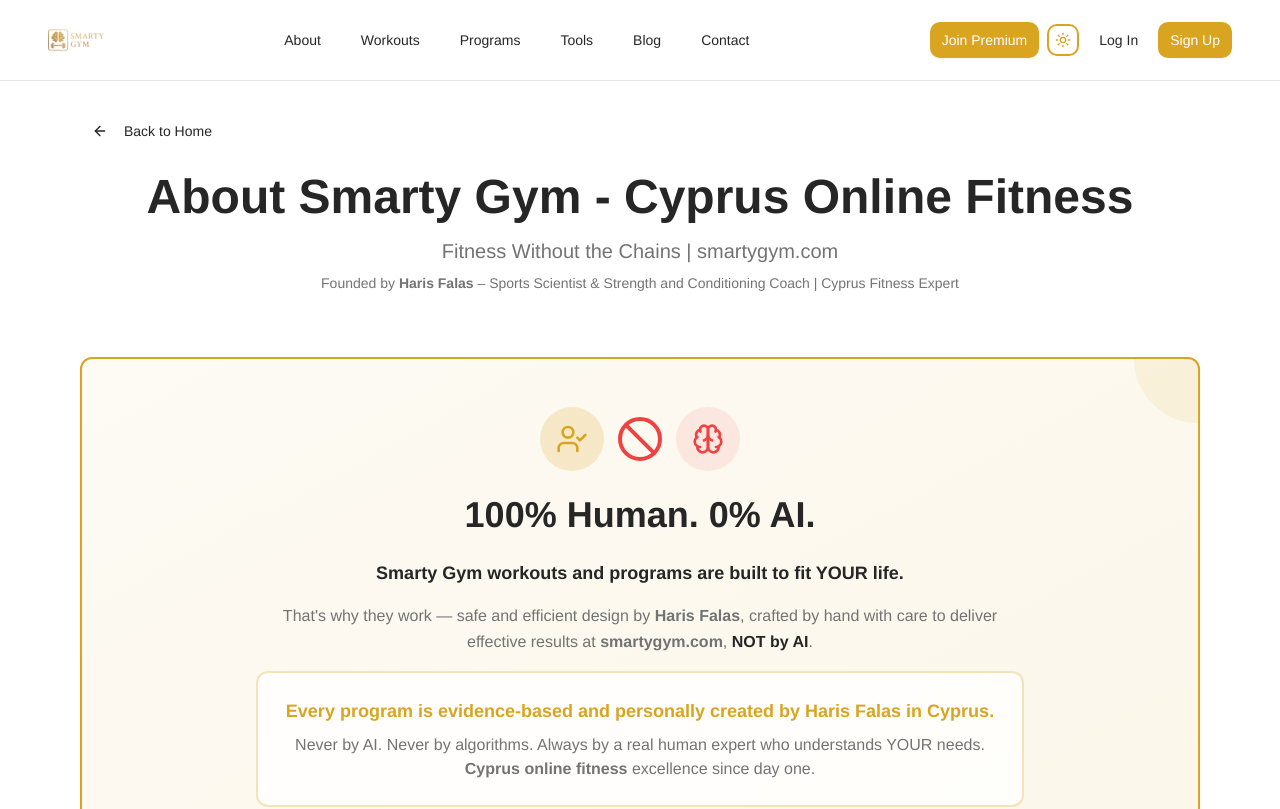
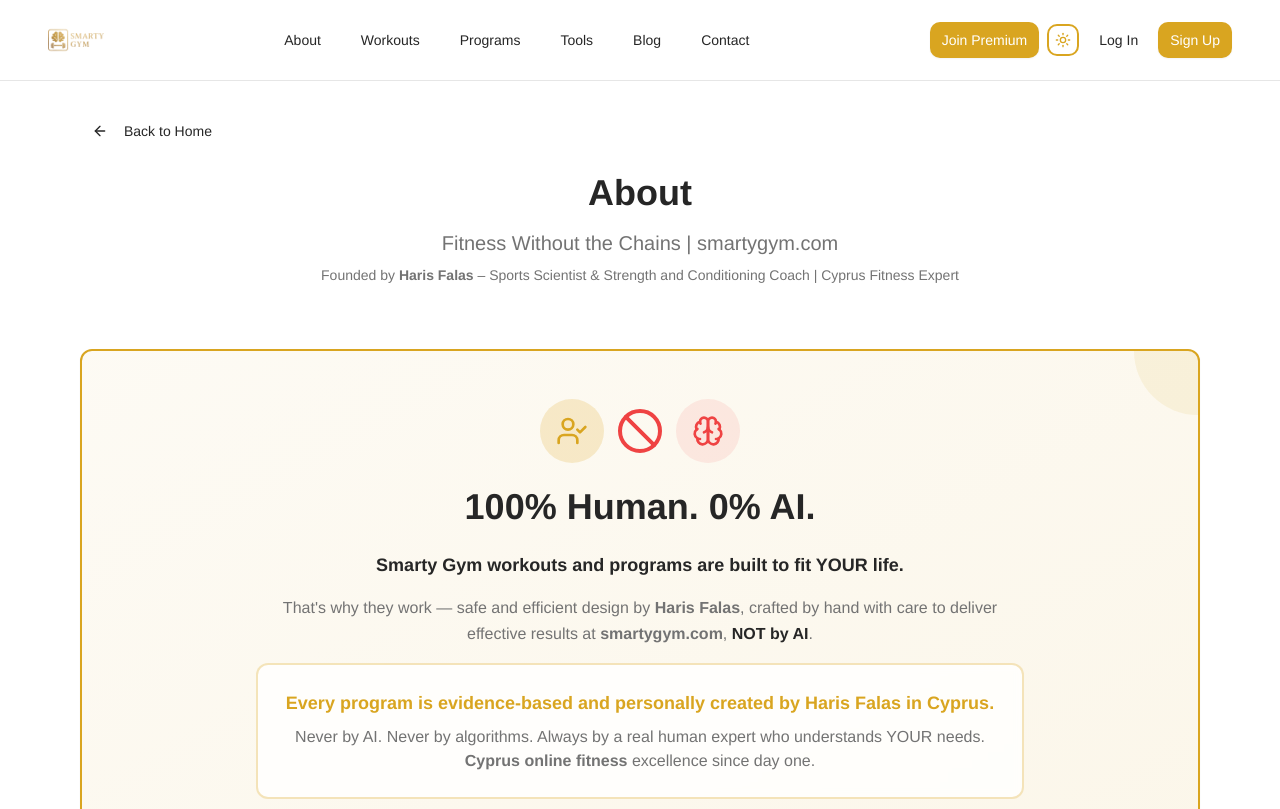
Before and after one commit to harisfalas-hfsc/smartygym-snartygyn, a React (Vite) app: page /about in a window 1280 px wide. Shown: the top 809 px of the page. Built offline with nearby package versions, Linux system fonts and the light colour scheme; the HTML template or start-up script is replaced by a standard one.

Commit message:
Refactor: Standardize page headline styles

```diff
--- a/src/pages/About.tsx
+++ b/src/pages/About.tsx
@@ -66,7 +66,7 @@ const About = () => {
 
         {/* Hero Section */}
         <header className="text-center mb-16">
-          <h1 className="text-4xl sm:text-5xl font-bold mb-4">About Smarty Gym - Cyprus Online Fitness</h1>
+          <h1 className="text-3xl sm:text-4xl font-bold mb-4">About</h1>
           <p className="text-xl text-muted-foreground mb-2">Fitness Without the Chains | smartygym.com</p>
           <p className="text-sm text-muted-foreground">
             Founded by <strong>Haris Falas</strong> – Sports Scientist & Strength and Conditioning Coach | Cyprus Fitness Expert
--- a/src/pages/Community.tsx
+++ b/src/pages/Community.tsx
@@ -275,7 +275,7 @@ export default function Community() {
         {!selectedCategory ? (
           <>
             <header className="text-center mb-8">
-              <h1 className="text-3xl sm:text-4xl font-bold mb-2">Smarty Gym Blog</h1>
+              <h1 className="text-3xl sm:text-4xl font-bold mb-2">Blog</h1>
               <p className="text-muted-foreground">
                 Expert insights on fitness, nutrition, and wellness from our team
               </p>
--- a/src/pages/Contact.tsx
+++ b/src/pages/Contact.tsx
@@ -125,7 +125,7 @@ const Contact = () => {
 
           {/* Hero Section */}
           <header className="text-center mb-12">
-            <h1 className="text-4xl sm:text-5xl font-bold mb-4">Contact</h1>
+            <h1 className="text-3xl sm:text-4xl font-bold mb-4">Contact</h1>
             <p className="text-xl text-muted-foreground max-w-2xl mx-auto">
               Have questions? Need support? Want to discuss your fitness goals?
             </p>
```
